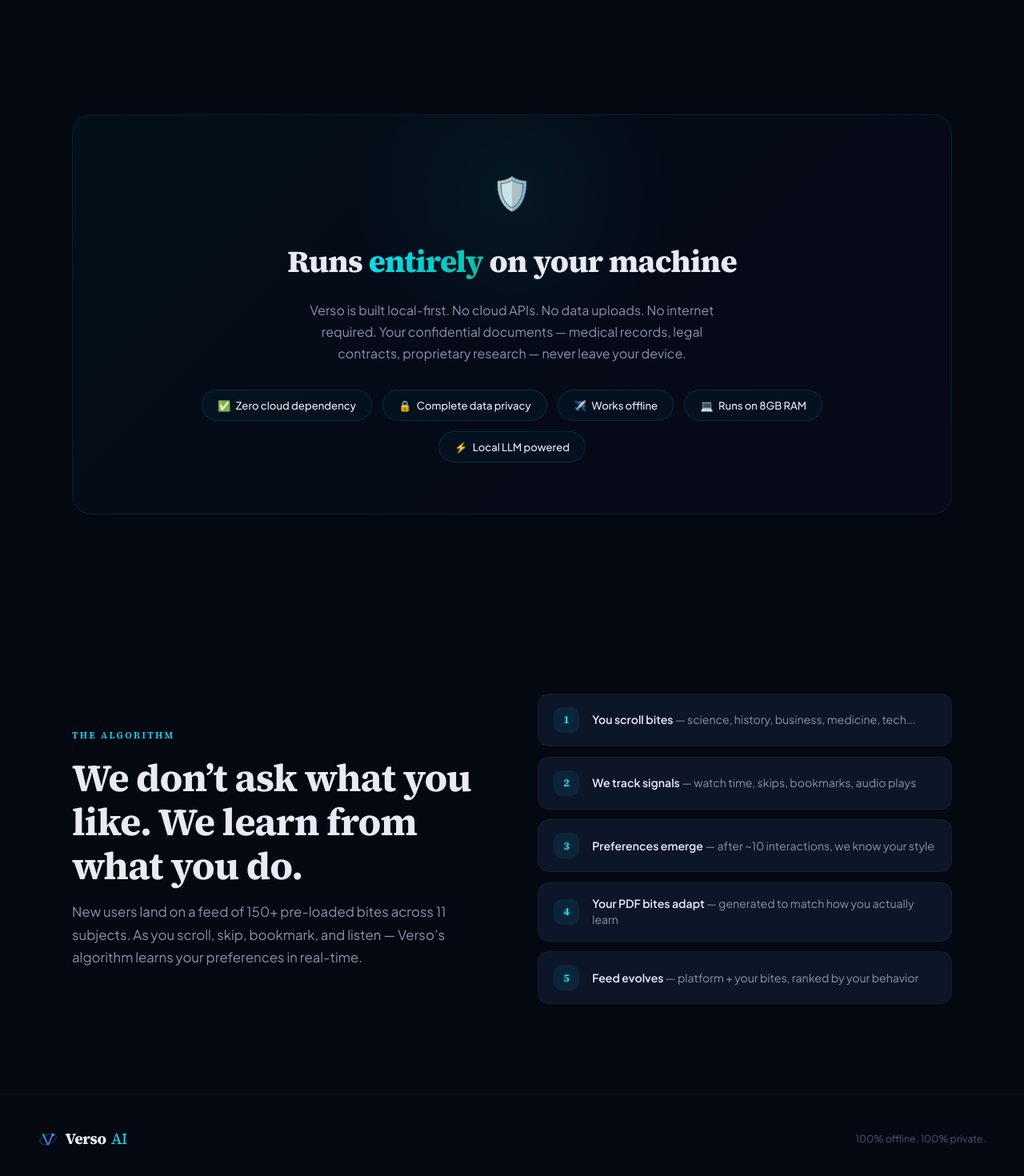
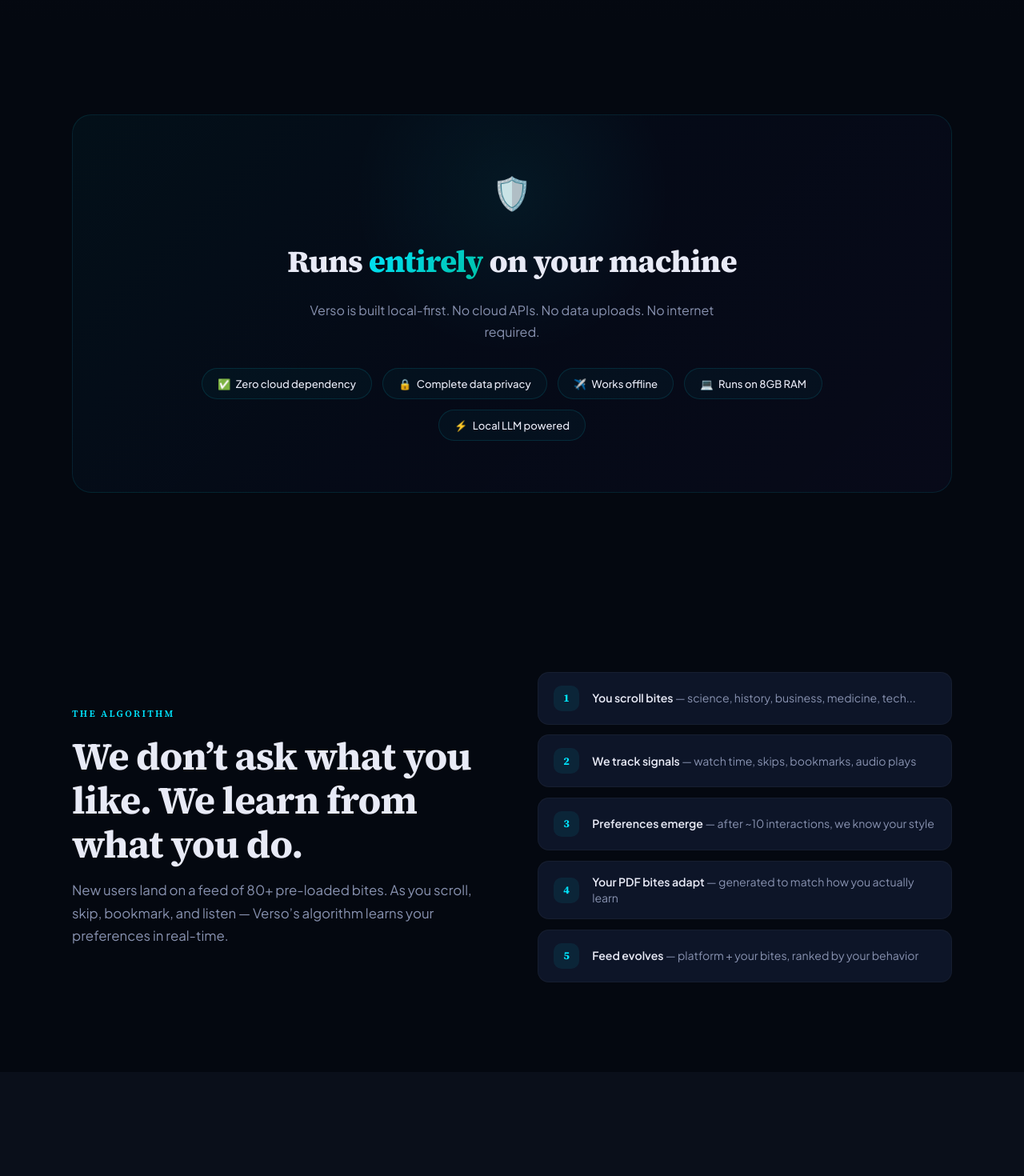
Before and after one commit to sakshi-kushwaha/verso-ai, a React (Vite) app in the folder frontend/: page /welcome in a window 1280 px wide. Shown: the part 4045-5515 px from the top of the page at 80% size. After the commit the page ends 5385 px from the top, so only its background shows below. Built offline with nearby package versions, Linux system fonts and the light colour scheme.

Commit message:
Landing: commit latest landing page updates (splash, nav scroll, sections)

```diff
--- a/frontend/src/pages/LandingPage.jsx
+++ b/frontend/src/pages/LandingPage.jsx
@@ -362,7 +362,7 @@
         <div className="local-ai-card reveal">
           <span className="local-ai-icon">{'\uD83D\uDEE1\uFE0F'}</span>
           <h2>Runs <em>entirely</em> on your machine</h2>
-          <p>Verso is built local-first. No cloud APIs. No data uploads. No internet required. Your confidential documents — medical records, legal contracts, proprietary research — never leave your device.</p>
+          <p>Verso is built local-first. No cloud APIs. No data uploads. No internet required.</p>
           <div className="local-pills">
             <div className="local-pill"><span>{'\u2705'}</span> Zero cloud dependency</div>
             <div className="local-pill"><span>{'\uD83D\uDD12'}</span> Complete data privacy</div>
@@ -379,7 +379,7 @@
           <div>
             <div className="section-label">The Algorithm</div>
             <h2 className="section-title">We don&rsquo;t ask what you like. We learn from what you do.</h2>
-            <p className="section-desc">New users land on a feed of 150+ pre-loaded bites across 11 subjects. As you scroll, skip, bookmark, and listen — Verso&rsquo;s algorithm learns your preferences in real-time.</p>
+            <p className="section-desc">New users land on a feed of 80+ pre-loaded bites. As you scroll, skip, bookmark, and listen — Verso&rsquo;s algorithm learns your preferences in real-time.</p>
           </div>
           <div className="algo-visual">
             <div className="algo-step"><div className="algo-step-num">1</div><div className="algo-step-text"><strong>You scroll bites</strong> — science, history, business, medicine, tech...</div></div>
@@ -390,16 +390,6 @@
           </div>
         </div>
       </section>
-
-      {/* ═══ FOOTER ═══ */}
-      <footer className="landing-footer">
-        <div className="logo">
-          <div className="logo-icon"><VersoLogo id="vg4" size={24} /></div>
-          <div className="logo-text">Verso <span>AI</span></div>
-        </div>
-        <p>100% offline. 100% private.</p>
-      </footer>
-
     </div>
   )
 }
```
